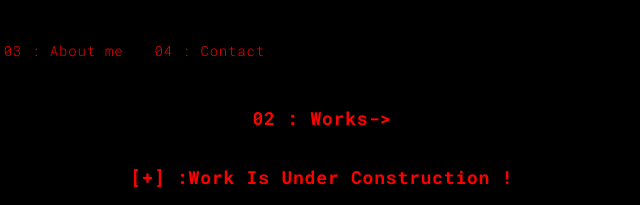
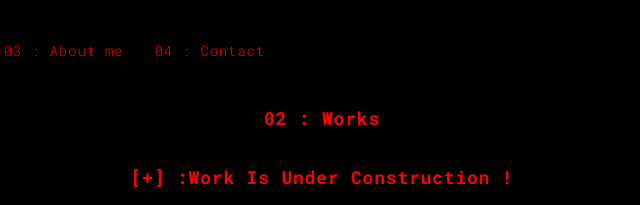
Before and after one commit to 4V474R101/Protsec, a plain HTML site: page works.html in a window 1280 px wide. Shown: the top 205 px of the page, 318-958 px from the left. Drawn offline with Linux system fonts and the light colour scheme.

Commit message:
works.html

```diff
--- a/works.html
+++ b/works.html
@@ -78,7 +78,7 @@
           <div class="col-sm-8 col-sm-offset-2 section-container-spacer">
             <div class="text-center">
             <div id="typing">
-              <h1 class="h2 " style="font-size: large;">02 : Works-></h1><br>
+              <h1 class="h2 " style="font-size: large;">02 : Works</h1><br>
               <h3 class="h2" id="typing"  style="font-size: large;">[+] :Work Is Under Construction !</h1>
               </div>
 
```
